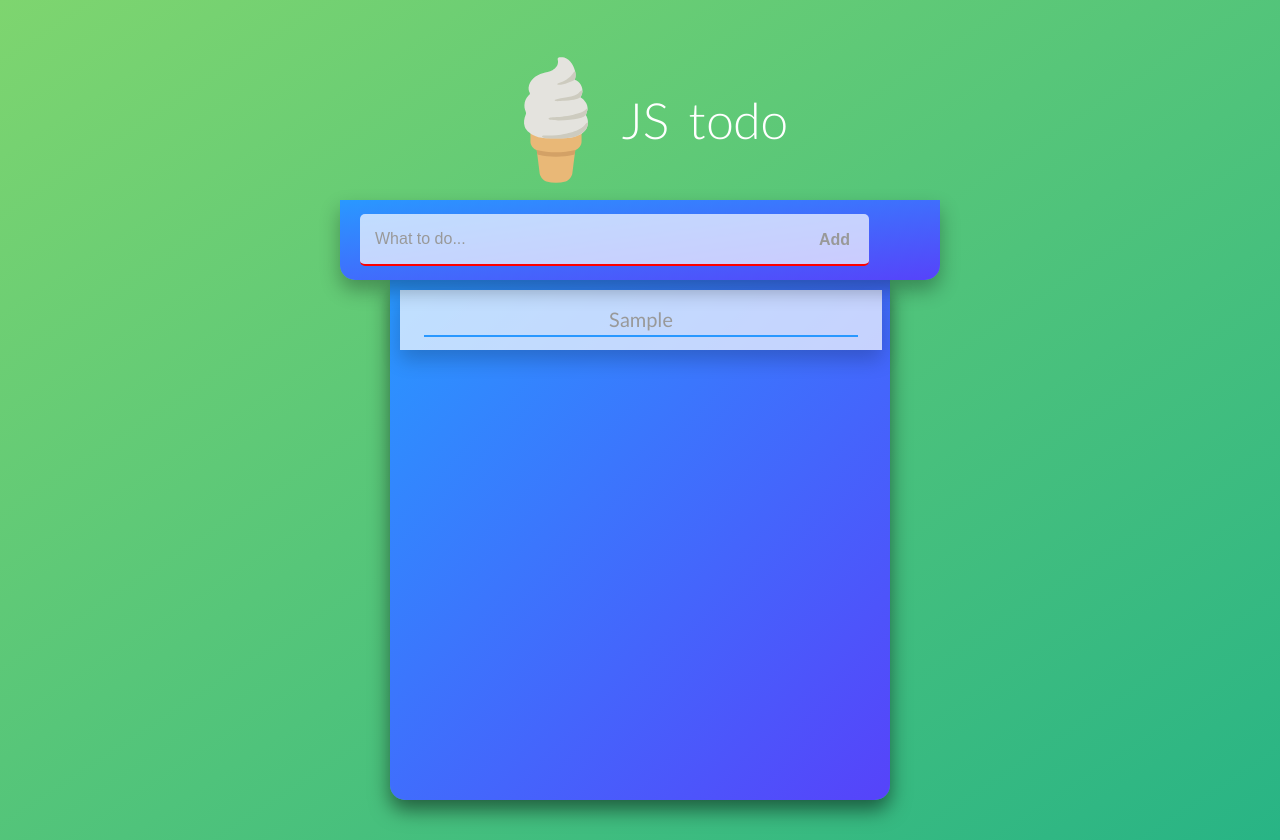
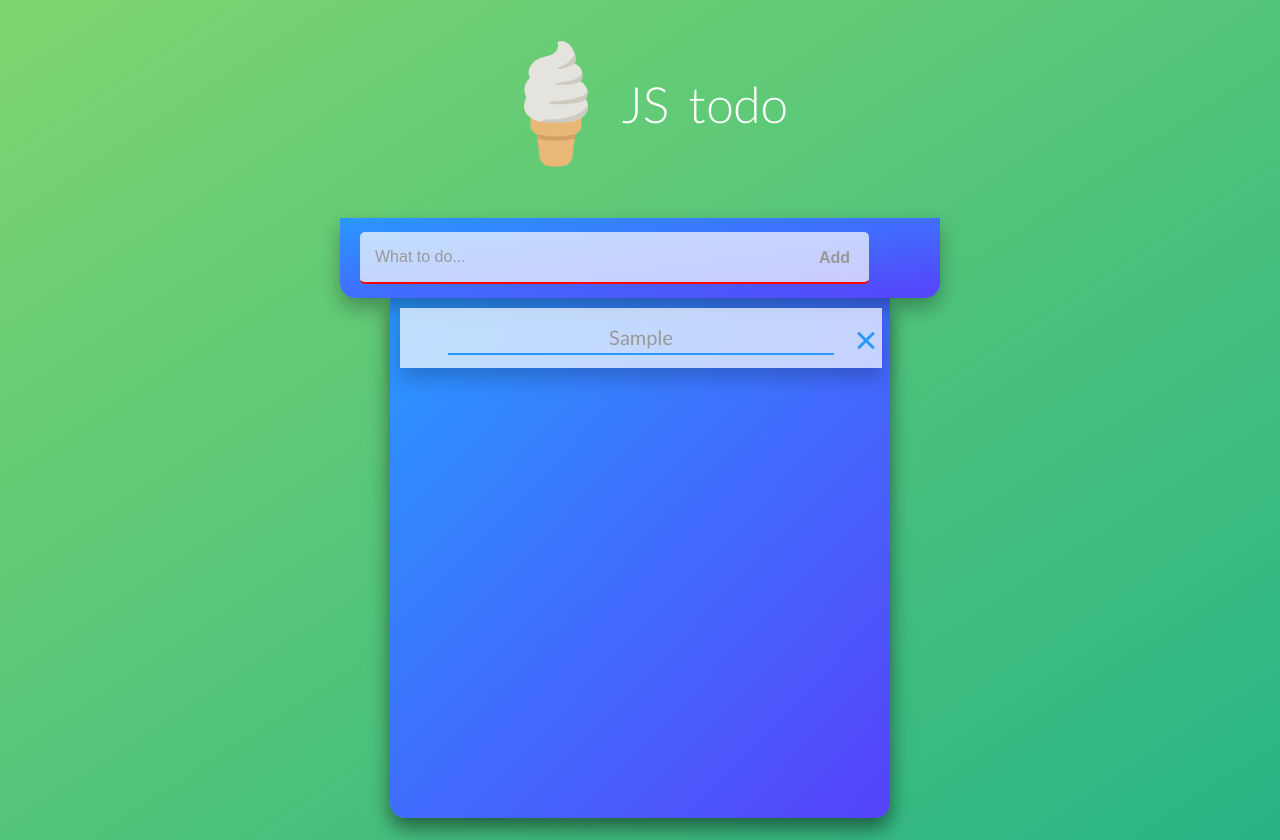
Before and after one commit to Ehteshamali-889/Todo-, a plain HTML site: page index.html in a window 1280 px wide. Both pictures are taken after typing "Sample" into the empty fields and a click on the button "Add". Drawn offline with Linux system fonts and the light colour scheme.

Commit message:
Added the remove button

```diff
--- a/app.js
+++ b/app.js
@@ -12,12 +12,20 @@ document.querySelector('.header__btn').addEventListener('click', function () {
 function addToDo(text) {
     var todo = document.querySelector('.todo');
     var item = document.createElement('li');
+    item.innerText = text;
+    item.classList.add('item');
     var paragraph = document.createElement('p');
     paragraph.classList.add('paragraph');
-    item.innerText = text;
-    item.classList.add('item');
+    var remove = document.createElement('div');
+    remove.classList.add('remove-btn');
     todo.appendChild(item);
     item.appendChild(paragraph);
+    item.appendChild(remove);
+
+    remove.addEventListener('click',function(){
+        item.style.display = 'none';
+    })
+
     item.addEventListener('click', function () {
         item.classList.toggle('crossed-out');
     })
--- a/style.css
+++ b/style.css
@@ -16,7 +16,7 @@ body {
     font-weight: 300;
     line-height: 1.6;
     width: 100%;
-    height: 100vh;
+    min-height: 100vh;
 }
 
 .main {
@@ -63,6 +63,7 @@ body {
   justify-content: center;
   position: relative;
   box-shadow: 0 1rem 2rem rgba(0, 0, 0, .3);
+  margin-top: 5rem;
 }
 
 .header__input {
@@ -154,6 +155,7 @@ body {
     box-shadow: 0 1rem 2rem rgba(0, 0, 0, .2);
     outline: none;
     transition: all .2s;
+    position: relative;
 
 }
 
@@ -163,9 +165,48 @@ body {
 
 .paragraph {
     border-bottom: 2px solid #2998ff;
-    width: 90%;
+    width: 80%;
     margin: 0 auto;
 
+}
+
+.remove-btn {
+    background-color: transparent;
+    width: 22px;
+    height: 23px;
+    position: relative;
+    position: absolute;
+    right: 5px;
+    top: 35%;
+    cursor: pointer;
+
+}
+
+.remove-btn::before {
+    content: "";
+    width: 100%;
+    height: 3px;
+    background-color:#2998ff;;
+    position: absolute;
+    top: 10px;
+    left: 0;
+    transform: rotate(45deg);
+}
+.remove-btn:hover::before {
+    background-color: red;
+}
+.remove-btn::after {
+    content: "";
+    width: 100%;
+    height: 3px;
+    background-color: #2998ff;
+    position: absolute;
+    bottom: 10px;
+    left: 0;
+    transform: rotate(-45deg);
+}
+.remove-btn:hover::after {
+    background-color: red;
 }
 
 .crossed-out {
```
Also changed, not shown: index.html (+1 -0 lines).
